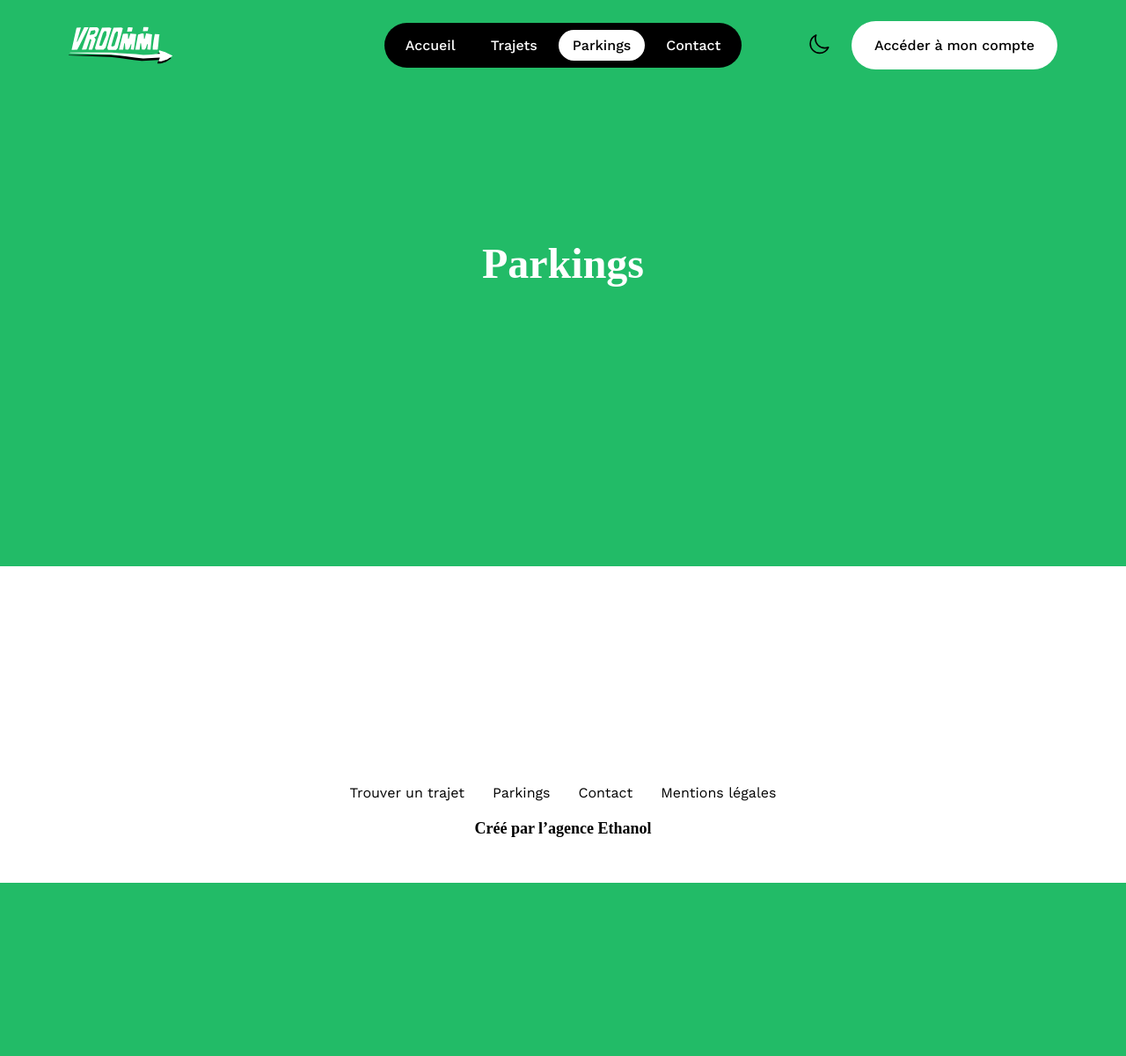
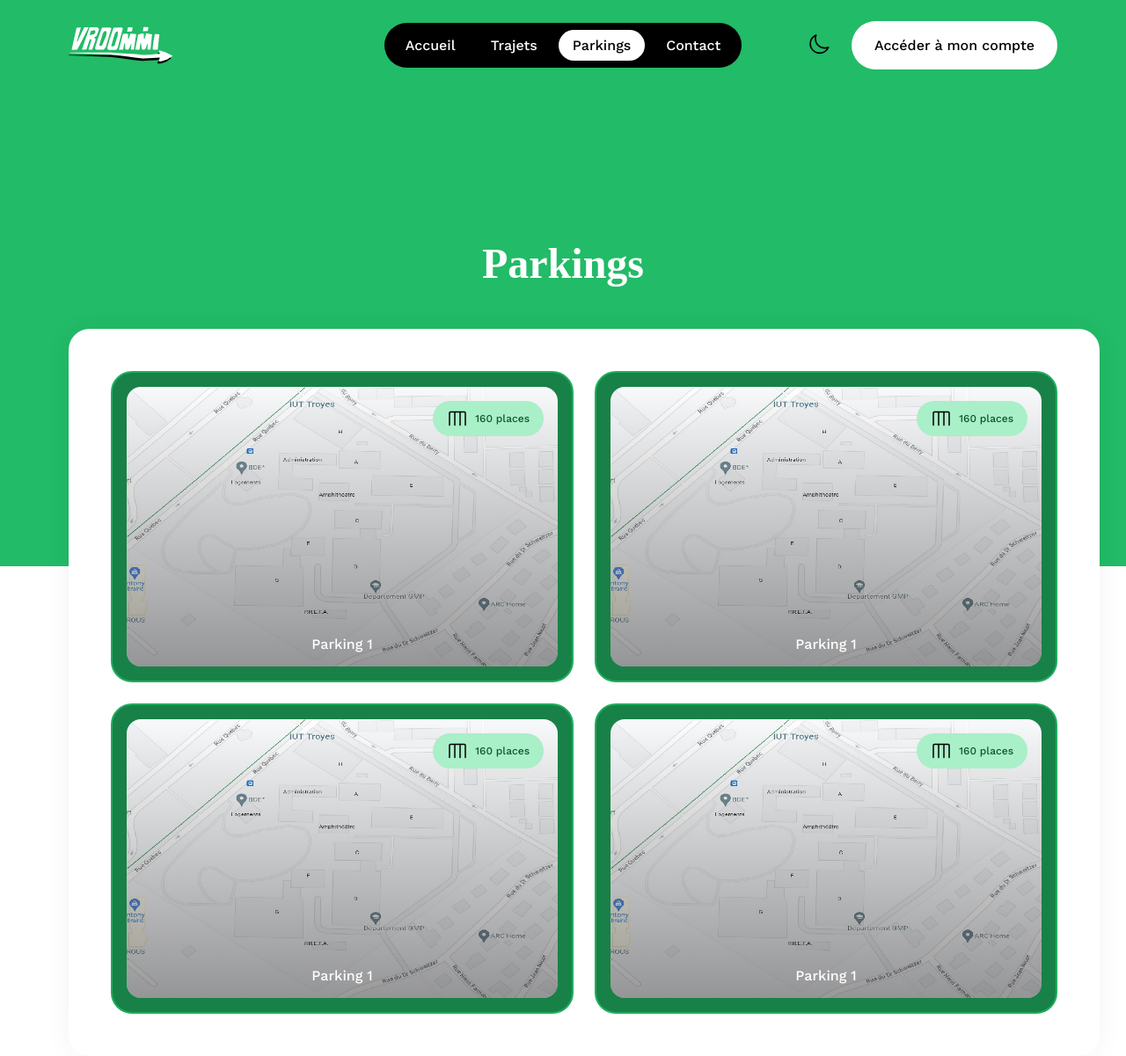
Before and after one commit to BriqueAuBob/sae202, a PHP site: page /parkings in a window 1280 px wide. Shown: the whole page at 88% size. Before the commit the page ends 1004 px from the top, so only its background shows below. Run offline with PHP 8.4, Linux system fonts and the light colour scheme; some libraries are stand-ins or nearby versions; some web fonts are replaced.

Commit message:
page parkings

```diff
--- a/assets/css/style.css
+++ b/assets/css/style.css
@@ -549,6 +549,14 @@ form .btn {
   border-radius: 16px;
 }
 
+.card > .gradient.alpha:after {
+  background: linear-gradient(
+    180deg,
+    rgba(0, 0, 0, 0) 0%,
+    rgba(0, 0, 0, 0.4) 100%
+  );
+}
+
 .card .tags {
   display: flex;
   gap: 8px;
--- a/views/parkings.php
+++ b/views/parkings.php
@@ -2,5 +2,46 @@
 	<h1>Parkings</h1>
 </header>
 <section class="overlap container">
-
+	<div class="grid cols-2">
+		<div class="card hover dark">
+			<img class="full" src="./assets/images/parkings/iut.jpg" alt="car">
+			<div class="gradient alpha"></div>
+			<div class="tags top">
+				<span><img src="./assets/images/icons/place.svg" alt="place icon">160 places</span>
+			</div>
+			<div class="trip">
+				<span class="center">Parking 1</span>
+			</div>
+		</div>
+		<div class="card hover dark">
+			<img class="full" src="./assets/images/parkings/iut.jpg" alt="car">
+			<div class="gradient alpha"></div>
+			<div class="tags top">
+				<span><img src="./assets/images/icons/place.svg" alt="place icon">160 places</span>
+			</div>
+			<div class="trip">
+				<span class="center">Parking 1</span>
+			</div>
+		</div>
+		<div class="card hover dark">
+			<img class="full" src="./assets/images/parkings/iut.jpg" alt="car">
+			<div class="gradient alpha"></div>
+			<div class="tags top">
+				<span><img src="./assets/images/icons/place.svg" alt="place icon">160 places</span>
+			</div>
+			<div class="trip">
+				<span class="center">Parking 1</span>
+			</div>
+		</div>
+		<div class="card hover dark">
+			<img class="full" src="./assets/images/parkings/iut.jpg" alt="car">
+			<div class="gradient alpha"></div>
+			<div class="tags top">
+				<span><img src="./assets/images/icons/place.svg" alt="place icon">160 places</span>
+			</div>
+			<div class="trip">
+				<span class="center">Parking 1</span>
+			</div>
+		</div>
+	</div>
 </section>
```
Also changed, not shown: assets/images/icons/place.svg (added), assets/images/parkings/iut.jpg (added).
